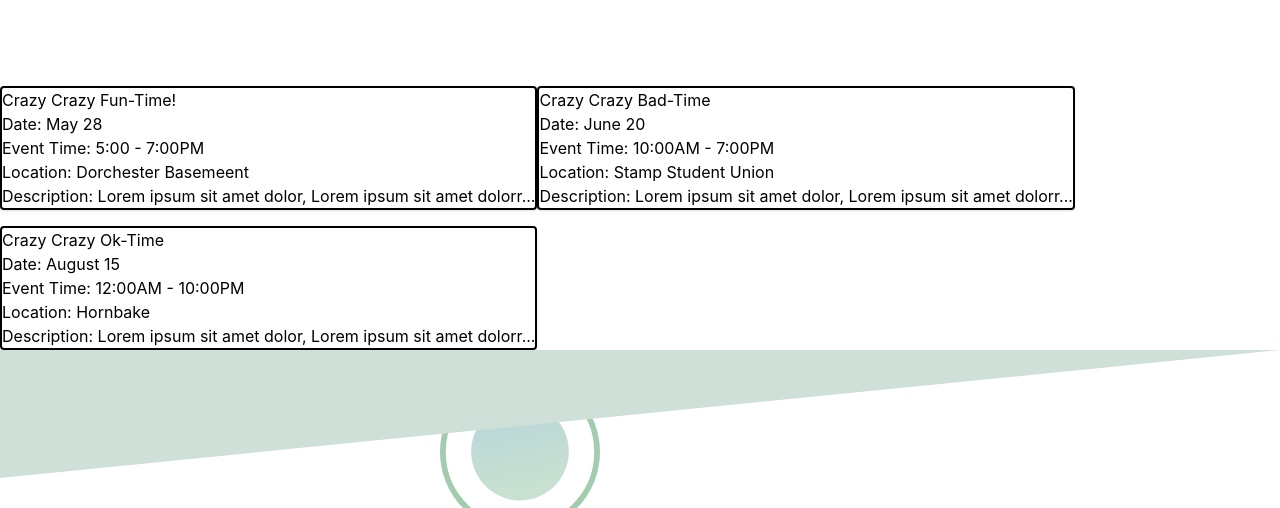
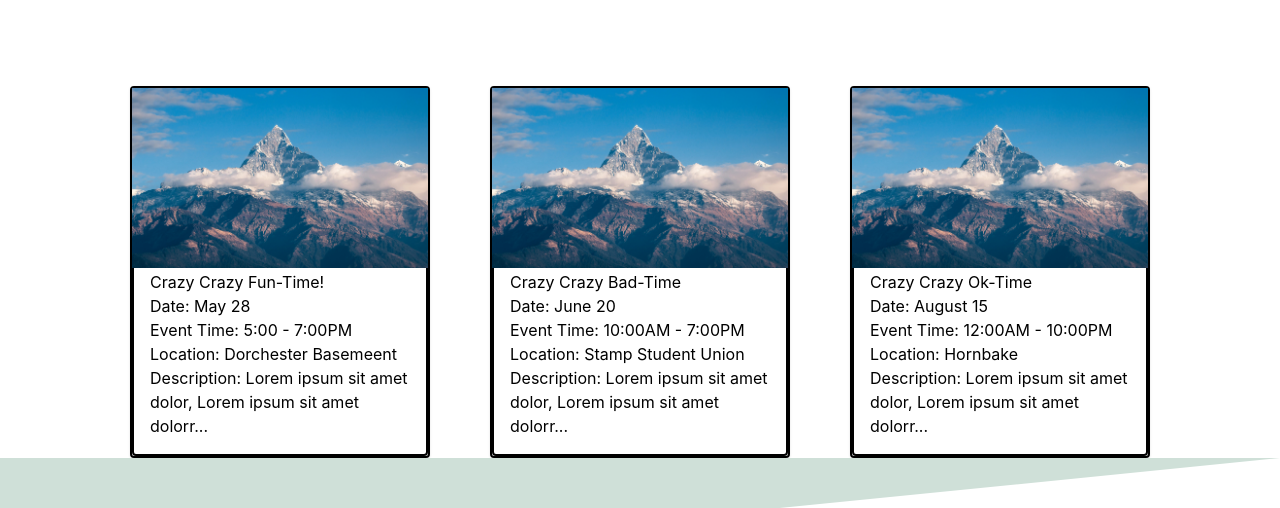
Before and after one commit to campuscoderscrew/hglo, a React (Vite) app: page / in a window 1280 px wide. Shown: the part 266-774 px from the top of the page. Built offline with nearby package versions, Linux system fonts and the light colour scheme.

Commit message:
editing events

```diff
--- a/src/pages/Events.jsx
+++ b/src/pages/Events.jsx
@@ -5,7 +5,7 @@
   //Created example list of events
   const eventCards = [
     {
-      imgSrc: "peepee",
+      imgSrc: "mountains-placeholder.jpg",
       eventName: "Crazy Crazy Fun-Time!",
       dateMonth: "May",
       dateDay: "28",
@@ -16,7 +16,7 @@
     },
 
     {
-      imgSrc: "peepee",
+      imgSrc: "mountains-placeholder.jpg",
       eventName: "Crazy Crazy Bad-Time",
       dateMonth: "June",
       dateDay: "20",
@@ -26,7 +26,7 @@
         " Lorem ipsum sit amet dolor, Lorem ipsum sit amet dolorr...",
     },
     {
-      imgSrc: "peepee",
+      imgSrc: "mountains-placeholder.jpg",
       eventName: "Crazy Crazy Ok-Time",
       dateMonth: "August",
       dateDay: "15",
@@ -43,16 +43,21 @@
       <h3 className="text-center text-xl">
         Come join us and socialize + have fun at one of our events!
       </h3>
-      <h3 className=" text-center mb-24 font-sans text-xl">
+      <h3 className= "text-center mb-24 font-sans text-xl">
         They're open to all prospective students.
       </h3>
-      <ul>
+      <ul className = "flex flex-wrap justify-center gap-15">
         {eventCards.map((eventCard, index) => {
           return (
             <li
               key={index}
-              className=" inline-block border-2 mt-4 rounded shadow"
+              className=" border-2 mt-4 rounded shadow w-75"
             >
+              <img
+                className="w-full h-45 object-cover object-center mx-auto"
+                src={eventCard.imgSrc}
+              />{" "}
+              <div className="border-2 rounded -mt-4 p-4">
                 <h1>{eventCard.eventName}</h1>
                 <p>
                   Date: {eventCard.dateMonth} {eventCard.dateDay}
@@ -60,6 +65,7 @@
                 <p>Event Time: {eventCard.dateTime}</p>
                 <p>Location: {eventCard.location}</p>
                 <p>Description: {eventCard.descriptionEvent}</p>
+              </div>
             </li>
           );
         })}
```
Lines whose indentation alone changed are shown as unchanged.
